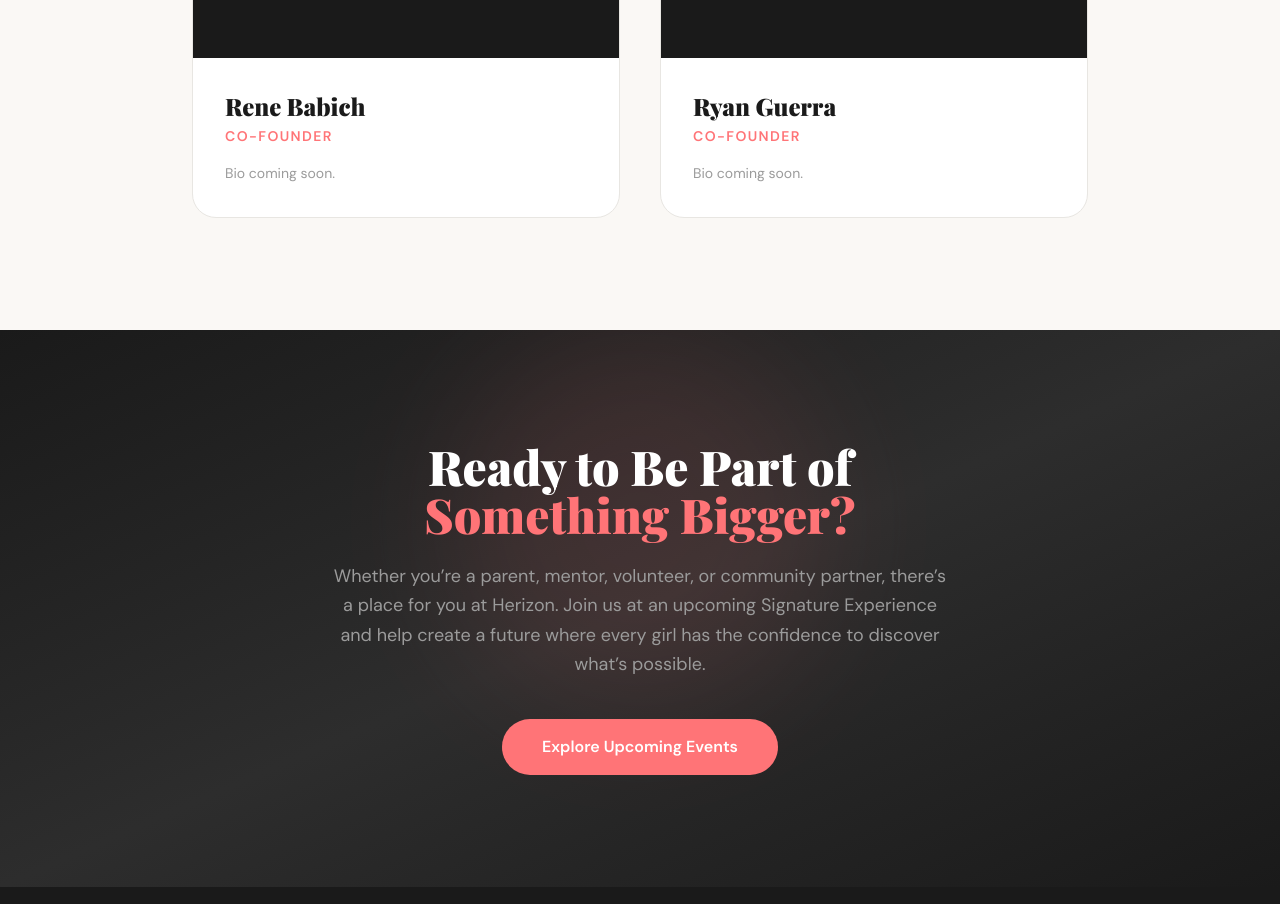
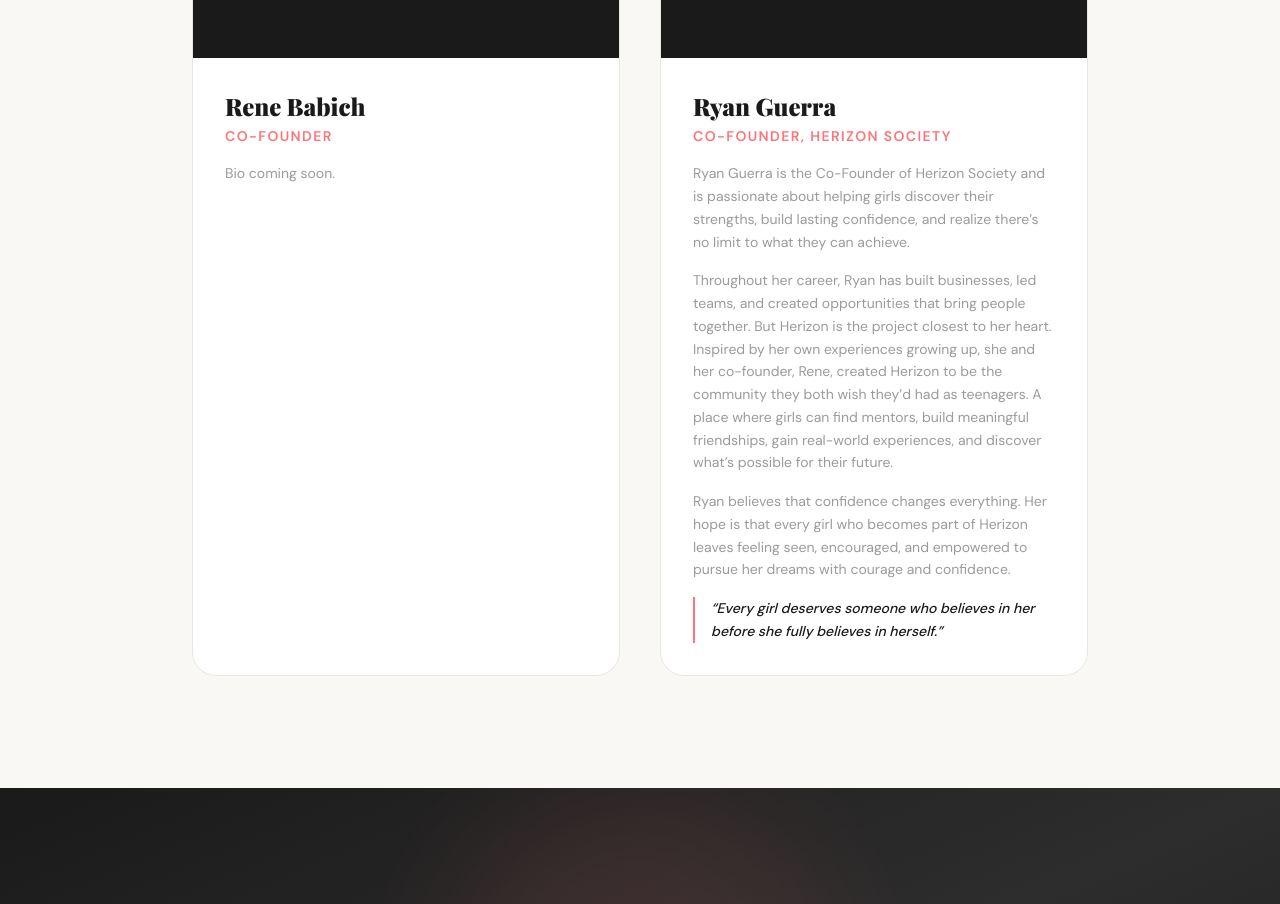
Before and after one commit to flourishprosper/herizonsociety-website, a Next.js app: page /about in a window 1280 px wide. Shown: the part 5600-6504 px from the top of the page. Built offline with nearby package versions, Linux system fonts and the light colour scheme; a web font is replaced by a local one.

Commit message:
about: add Ryan Guerra full bio with quote

```diff
--- a/src/app/about/page.tsx
+++ b/src/app/about/page.tsx
@@ -331,11 +331,22 @@ export default function AboutPage() {
                   Ryan Guerra
                 </h3>
                 <p className="text-[#FF7477] text-sm font-semibold uppercase tracking-widest mb-4">
-                  Co-Founder
+                  Co-Founder, Herizon Society
                 </p>
-                <p className="text-[#9B9B9B] text-sm leading-relaxed">
-                  Bio coming soon.
-                </p>
+                <div className="space-y-4 text-[#9B9B9B] text-sm leading-relaxed">
+                  <p>
+                    Ryan Guerra is the Co-Founder of Herizon Society and is passionate about helping girls discover their strengths, build lasting confidence, and realize there&rsquo;s no limit to what they can achieve.
+                  </p>
+                  <p>
+                    Throughout her career, Ryan has built businesses, led teams, and created opportunities that bring people together. But Herizon is the project closest to her heart. Inspired by her own experiences growing up, she and her co-founder, Rene, created Herizon to be the community they both wish they&rsquo;d had as teenagers. A place where girls can find mentors, build meaningful friendships, gain real-world experiences, and discover what&rsquo;s possible for their future.
+                  </p>
+                  <p>
+                    Ryan believes that confidence changes everything. Her hope is that every girl who becomes part of Herizon leaves feeling seen, encouraged, and empowered to pursue her dreams with courage and confidence.
+                  </p>
+                  <blockquote className="border-l-2 border-[#FF7477] pl-4 text-[#1A1A1A] font-medium italic mt-4">
+                    &ldquo;Every girl deserves someone who believes in her before she fully believes in herself.&rdquo;
+                  </blockquote>
+                </div>
               </div>
             </div>
           </div>
```
